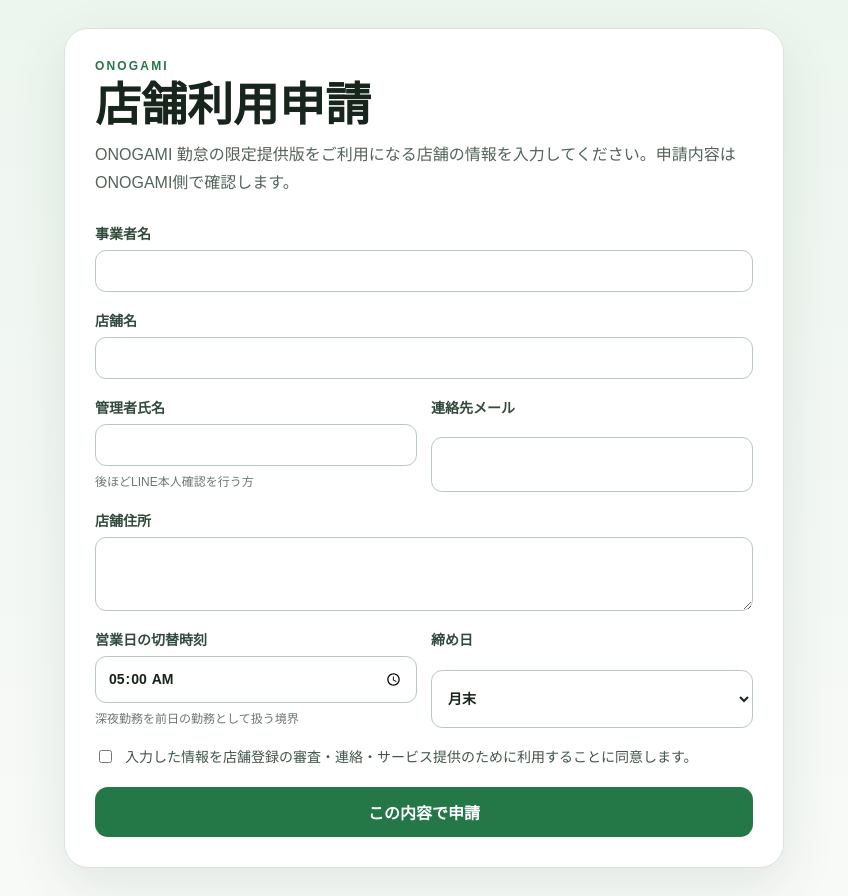
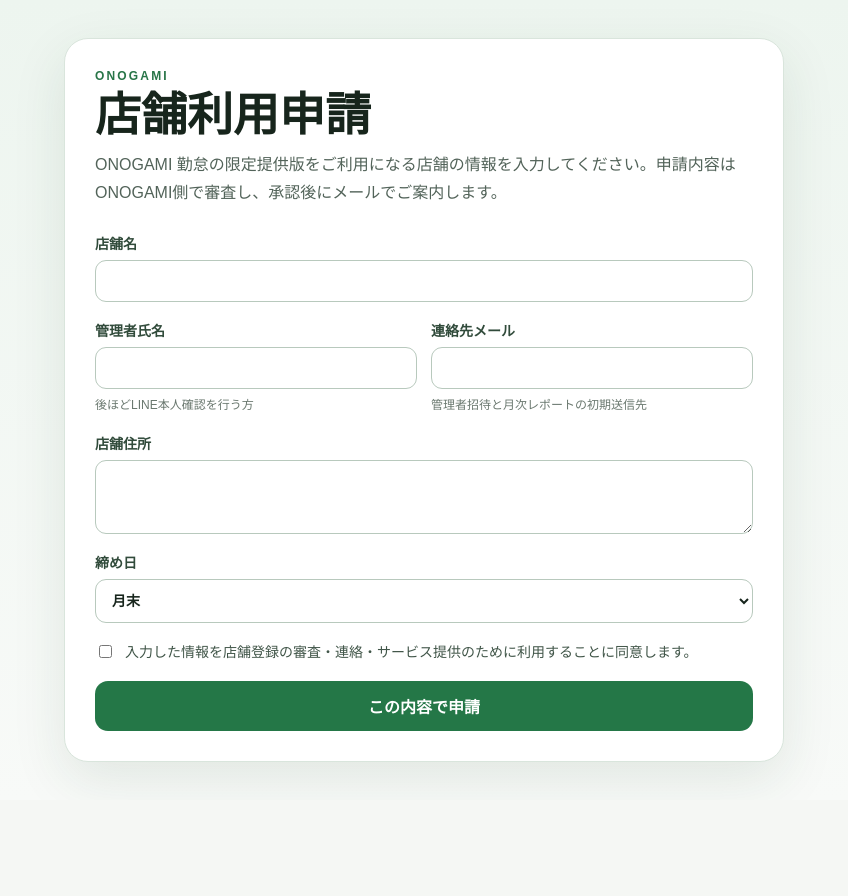
Before and after one commit to beniton1980/time-recorder, a Next.js app: page /onboarding/apply in a window 1280 px wide. Shown: the whole page, without its empty margins (216-1064 px from the left). After the commit the page ends 800 px from the top, so only its background shows below. Built offline with nearby package versions, Linux system fonts and the light colour scheme.

Commit message:
限定テスト用の店舗申請フォームを公開 (#65)
店舗申請フォームを簡素化し、既存APIとの後方互換を保った固定値を送信する。

```diff
--- a/app/onboarding/apply/page.tsx
+++ b/app/onboarding/apply/page.tsx
@@ -4,23 +4,19 @@ import { FormEvent, useState } from "react";
 import styles from "../onboarding.module.css";
 
 type FormState = {
-  businessName: string;
   storeName: string;
   managerLegalName: string;
   contactEmail: string;
   storeAddress: string;
-  businessDayStart: string;
   closingRule: string;
   termsAccepted: boolean;
 };
 
 const initial: FormState = {
-  businessName: "",
   storeName: "",
   managerLegalName: "",
   contactEmail: "",
   storeAddress: "",
-  businessDayStart: "05:00",
   closingRule: "month_end",
   termsAccepted: false,
 };
@@ -42,20 +38,19 @@ export default function OnboardingApplyPage() {
     if (submitting) return;
     setSubmitting(true);
     setError(null);
-    const [hours, minutes] = form.businessDayStart.split(":").map(Number);
     try {
       const response = await fetch("/api/onboarding/requests", {
         method: "POST",
         headers: { "Content-Type": "application/json" },
         body: JSON.stringify({
           clientRequestId,
-          businessName: form.businessName,
+          businessName: form.storeName,
           storeName: form.storeName,
           managerLegalName: form.managerLegalName,
           contactEmail: form.contactEmail,
           storeAddress: form.storeAddress,
           timezone: "Asia/Tokyo",
-          businessDayStartMinute: hours * 60 + minutes,
+          businessDayStartMinute: 300,
           closingRule: form.closingRule,
           termsAccepted: form.termsAccepted,
         }),
@@ -66,7 +61,6 @@ export default function OnboardingApplyPage() {
           REQUIRED_FIELD_MISSING: "未入力の必須項目があります。",
           INVALID_CONTACT_EMAIL: "メールアドレスを確認してください。",
           TERMS_ACCEPTANCE_REQUIRED: "利用条件への同意が必要です。",
-          INVALID_BUSINESS_DAY_START: "営業日の切替時刻を確認してください。",
         };
         throw new Error(messages[data.code] ?? "申請を送信できませんでした。");
       }
@@ -82,7 +76,7 @@ export default function OnboardingApplyPage() {
     return <main className={styles.page}><section className={[styles.shell, styles.center].join(" ")}>
       <p className={styles.brand}>ONOGAMI</p>
       <h1>申請を受け付けました</h1>
-      <p className={styles.success}>内容を確認後、連絡先メールアドレスへご案内します。申請直後に店舗やQRが作成されることはありません。</p>
+      <p className={styles.success}>内容を審査後、連絡先メールアドレスへご案内します。申請直後に店舗やQRが作成されることはありません。</p>
       <p className={styles.help}>受付番号：{requestId}</p>
     </section></main>;
   }
@@ -90,19 +84,15 @@ export default function OnboardingApplyPage() {
   return <main className={styles.page}><section className={styles.shell}>
     <p className={styles.brand}>ONOGAMI</p>
     <h1>店舗利用申請</h1>
-    <p className={styles.lead}>ONOGAMI 勤怠の限定提供版をご利用になる店舗の情報を入力してください。申請内容はONOGAMI側で確認します。</p>
+    <p className={styles.lead}>ONOGAMI 勤怠の限定提供版をご利用になる店舗の情報を入力してください。申請内容はONOGAMI側で審査し、承認後にメールでご案内します。</p>
     <form className={styles.form} onSubmit={submit}>
-      <label className={styles.field}>事業者名<input required maxLength={120} value={form.businessName} onChange={(e)=>update("businessName",e.target.value)} /></label>
       <label className={styles.field}>店舗名<input required maxLength={120} value={form.storeName} onChange={(e)=>update("storeName",e.target.value)} /></label>
       <div className={styles.grid}>
         <label className={styles.field}>管理者氏名<input required maxLength={120} value={form.managerLegalName} onChange={(e)=>update("managerLegalName",e.target.value)} /><span className={styles.help}>後ほどLINE本人確認を行う方</span></label>
-        <label className={styles.field}>連絡先メール<input required type="email" maxLength={254} value={form.contactEmail} onChange={(e)=>update("contactEmail",e.target.value)} /></label>
+        <label className={styles.field}>連絡先メール<input required type="email" maxLength={254} value={form.contactEmail} onChange={(e)=>update("contactEmail",e.target.value)} /><span className={styles.help}>管理者招待と月次レポートの初期送信先</span></label>
       </div>
       <label className={styles.field}>店舗住所<textarea required maxLength={300} rows={3} value={form.storeAddress} onChange={(e)=>update("storeAddress",e.target.value)} /></label>
-      <div className={styles.grid}>
-        <label className={styles.field}>営業日の切替時刻<input required type="time" value={form.businessDayStart} onChange={(e)=>update("businessDayStart",e.target.value)} /><span className={styles.help}>深夜勤務を前日の勤務として扱う境界</span></label>
-        <label className={styles.field}>締め日<select value={form.closingRule} onChange={(e)=>update("closingRule",e.target.value)}><option value="month_end">月末</option><option value="day_15">15日</option><option value="day_25">25日</option></select></label>
-      </div>
+      <label className={styles.field}>締め日<select value={form.closingRule} onChange={(e)=>update("closingRule",e.target.value)}><option value="month_end">月末</option><option value="day_15">15日</option><option value="day_25">25日</option></select></label>
       <label className={styles.check}><input required type="checkbox" checked={form.termsAccepted} onChange={(e)=>update("termsAccepted",e.target.checked)} /><span>入力した情報を店舗登録の審査・連絡・サービス提供のために利用することに同意します。</span></label>
       {error && <p className={styles.error} role="alert">{error}</p>}
       <button className={styles.primary} type="submit" disabled={submitting}>{submitting ? "送信中…" : "この内容で申請"}</button>
```
